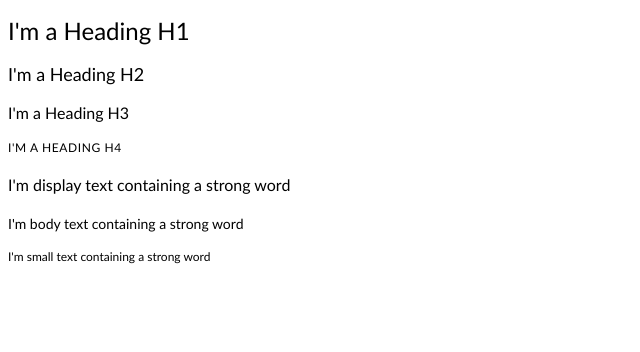
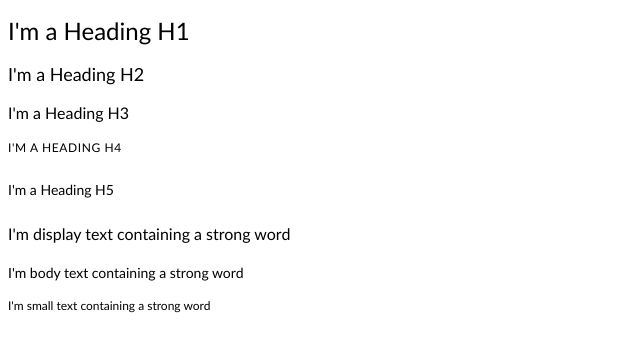
Before and after one commit to teamleadercrm/ui-typography, a website: page index.html in a window 1280 px wide. Shown: the whole page, without its empty margins (0-640 px from the left). Drawn offline with Linux system fonts and the light colour scheme; a web font is replaced by a local one.

Commit message:
Update demo html file

```diff
--- a/index.html
+++ b/index.html
@@ -10,6 +10,7 @@
     <h2 class="heading heading-2">I'm a Heading H2</h2>
     <h3 class="heading heading-3">I'm a Heading H3</h3>
     <h4 class="heading heading-4">I'm a Heading H4</h4>
+    <h5 class="heading heading-5">I'm a Heading H5</h5>
 
     <p class="text text-display">I'm display text containing a <strong>strong</strong> word</p>
     <p class="text text-body">I'm body text containing a <strong>strong</strong> word</p>
```
